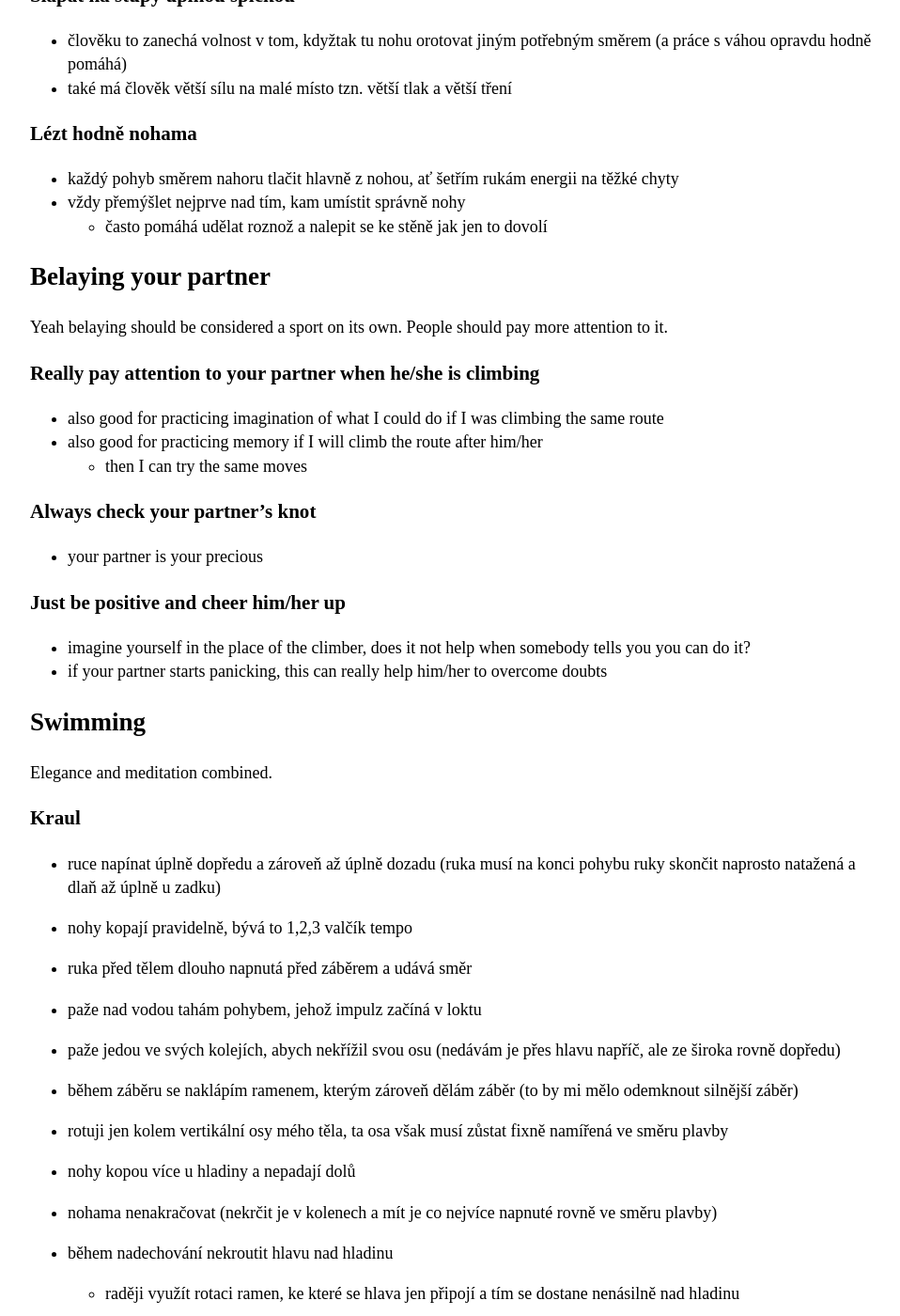
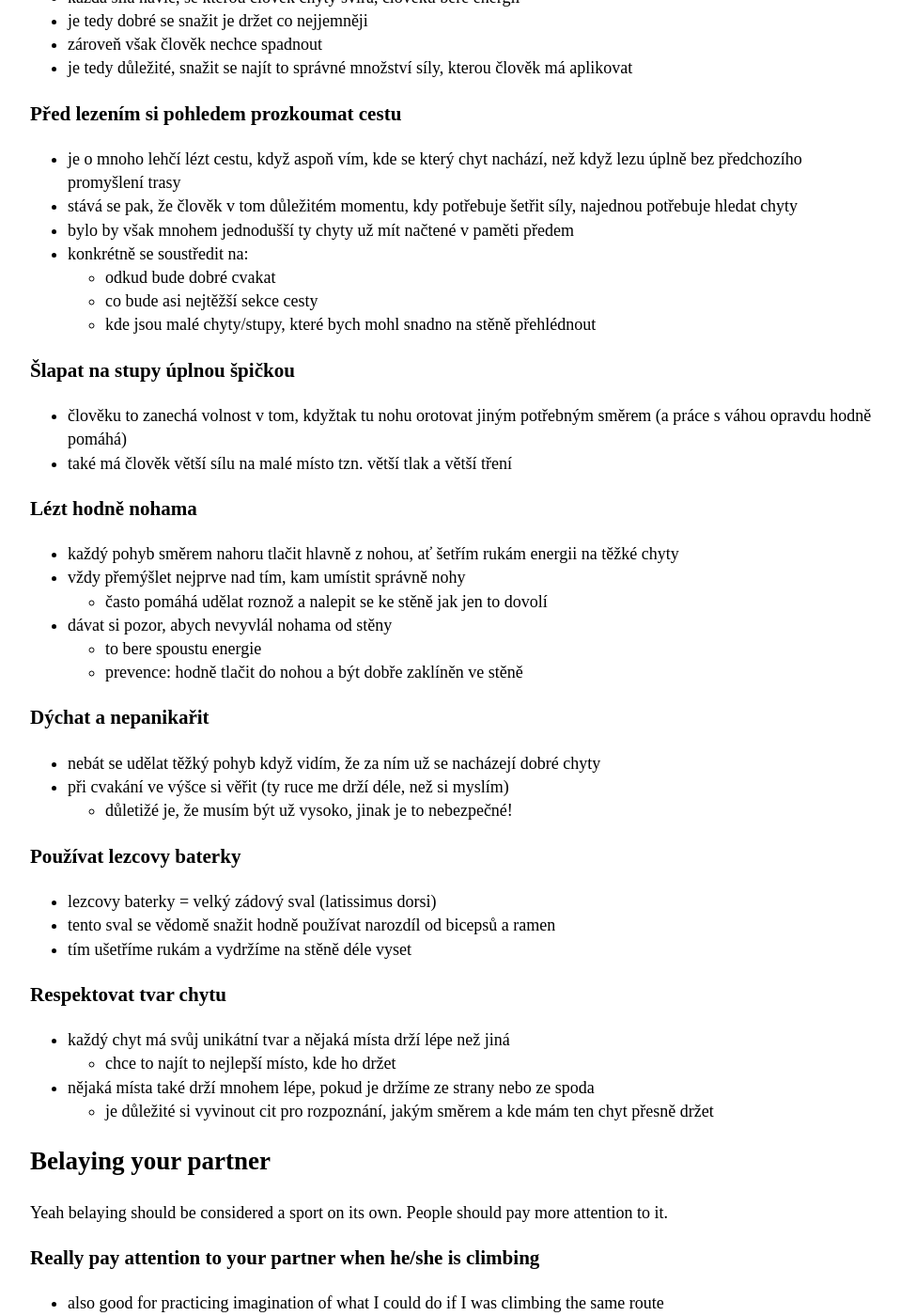
Before and after one commit to hartmaj2/hartmaj2.github.io, a Jekyll site: the page built from sections/sports.md, in a window 1280 px wide and 1400 px high, scrolled down 1352 px. Shown: the whole window at 94% size, without its empty margins (158-1116 px from the left). Built offline with Jekyll 4.4.1, drawn with Linux system fonts in a browser that asks for light colours; some of the changed text lies outside the part shown.

Commit message:
Update climbing thoughts

```diff
--- a/sections/sports.md
+++ b/sections/sports.md
@@ -14,6 +14,11 @@ In my previous life, I must have been born a monkey. I love the feeling of being
 
 Tady jsou typy a triky, které je dobré mít během lezení na paměti:
 
+### Užívat si to
+- lézt s radostí
+- vnímat cestu pozitivně i když je těžká a bolí to
+- být vděčný za každý zajímavý pohyb, který mohu na stěně vyzkoušet
+
 ### Co nejvíce se snažit mít propnuté ruce
 - když člověk visí s propnutými pažemi, tak můžou bicepsy a další svaly nutné pro pohyby směrem vzhůru odpočívat
 
@@ -22,13 +27,19 @@ Tady jsou typy a triky, které je dobré mít během lezení na paměti:
 - nezpevněnost znamená, že člověk nemá svoji polohu tolik pod kontrolou
 - v převisu je toto obzvlášť důležité, aby člověk nevisel zadkem dolů jako pytel
 
-### Zadkem se snažit co nejvíce lepit ke stěně
-- když se člověk hezky přitulí ke stěně, tak často zjistí, že najednou může stát mnohem více na nohách a ruce mohou odpočívat
+### Vědomě, aktivně pracovat s váhou
+- zadkem se snažit co nejvíce lepit ke stěně
+  - když se člověk hezky přitulí ke stěně, tak často zjistí, že najednou může stát mnohem více na nohách a ruce mohou odpočívat
+- občas si takto člověk dokáže najít příjemnou pozici i když se zprvu to místo na stěně zdá dost obtížné
+  - odpočinout si v té pozici a dobít energii
 
 ### Zachovávat si chladnou hlavu a věřit si
 - když jde do tuhého, tak nezapomenout stále zvažovat všechny možnsti
 - nebát se i v unavenosti stále využívat čas na průzkum možností
 - nepanikařit a být odhodlaný, buď to vyzkouším a není co řešit nebo si odsednu; zbytečne je viset v dlouhém přemlouvání se a pak to stejně nezkusit
+- občas musí člověk udělat oběť
+  - např dát nohu vysoko, a mít pocit, že přitom vypadneš (najednou se ale dostaneš dál)
+  - někdy se zase stane, že je potřeba probít se přes pár těžkých chytů, aby se člověk dostal na odpočinkové místo
 
 ### Chyty svírat tak akorát
 - když se člověk bojí, že spadne, tak má tendenci chyty svírat příliš křečovitě
@@ -41,6 +52,10 @@ Tady jsou typy a triky, které je dobré mít během lezení na paměti:
 - je o mnoho lehčí lézt cestu, když aspoň vím, kde se který chyt nachází, než když lezu úplně bez předchozího promyšlení trasy
 - stává se pak, že člověk v tom důležitém momentu, kdy potřebuje šetřit síly, najednou potřebuje hledat chyty
 - bylo by však mnohem jednodušší ty chyty už mít načtené v paměti předem
+- konkrétně se soustředit na:
+  - odkud bude dobré cvakat
+  - co bude asi nejtěžší sekce cesty
+  - kde jsou malé chyty/stupy, které bych mohl snadno na stěně přehlédnout
 
 ### Šlapat na stupy úplnou špičkou
 - člověku to zanechá volnost v tom, kdyžtak tu nohu orotovat jiným potřebným směrem (a práce s váhou opravdu hodně pomáhá)
@@ -50,6 +65,25 @@ Tady jsou typy a triky, které je dobré mít během lezení na paměti:
 - každý pohyb směrem nahoru tlačit hlavně z nohou, ať šetřím rukám energii na těžké chyty
 - vždy přemýšlet nejprve nad tím, kam umístit správně nohy
   - často pomáhá udělat roznož a nalepit se ke stěně jak jen to dovolí
+- dávat si pozor, abych nevyvlál nohama od stěny
+  - to bere spoustu energie
+  - prevence: hodně tlačit do nohou a být dobře zaklíněn ve stěně
+
+### Dýchat a nepanikařit
+- nebát se udělat těžký pohyb když vidím, že za ním už se nacházejí dobré chyty
+- při cvakání ve výšce si věřit (ty ruce me drží déle, než si myslím)
+  - důletižé je, že musím být už vysoko, jinak je to nebezpečné!
+
+### Používat lezcovy baterky
+- lezcovy baterky = velký zádový sval (latissimus dorsi)
+- tento sval se vědomě snažit hodně používat narozdíl od bicepsů a ramen
+- tím ušetříme rukám a vydržíme na stěně déle vyset
+
+### Respektovat tvar chytu
+- každý chyt má svůj unikátní tvar a nějaká místa drží lépe než jiná
+  - chce to najít to nejlepší místo, kde ho držet
+- nějaká místa také drží mnohem lépe, pokud je držíme ze strany nebo ze spoda
+  - je důležité si vyvinout cit pro rozpoznání, jakým směrem a kde mám ten chyt přesně držet
 
 ## Belaying your partner
 
@@ -59,6 +93,7 @@ Yeah belaying should be considered a sport on its own. People should pay more at
 - also good for practicing imagination of what I could do if I was climbing the same route
 - also good for practicing memory if I will climb the route after him/her
   - then I can try the same moves
+- also good for practicing imagination - try to predict what the climber will do as next move
 
 ### Always check your partner's knot
 - your partner is your precious
@@ -66,6 +101,10 @@ Yeah belaying should be considered a sport on its own. People should pay more at
 ### Just be positive and cheer him/her up
 - imagine yourself in the place of the climber, does it not help when somebody tells you you can do it?
 - if your partner starts panicking, this can really help him/her to overcome doubts
+
+### Remind the climber of holds that are hard to see
+- especially when they are hidden behind a bigger one from a different route
+- or if the hold is around an edge of the wall
 
 ## Swimming
 
```
